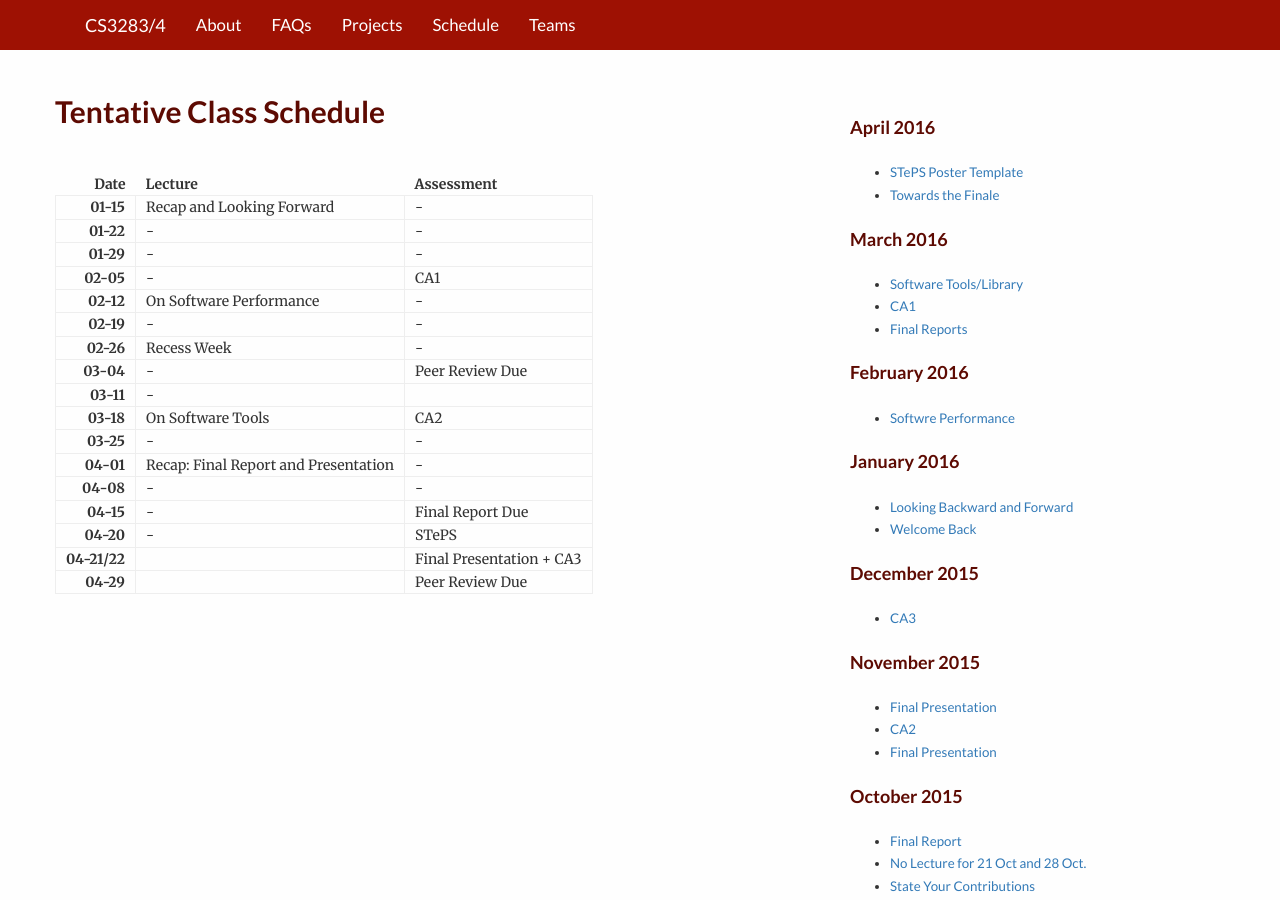
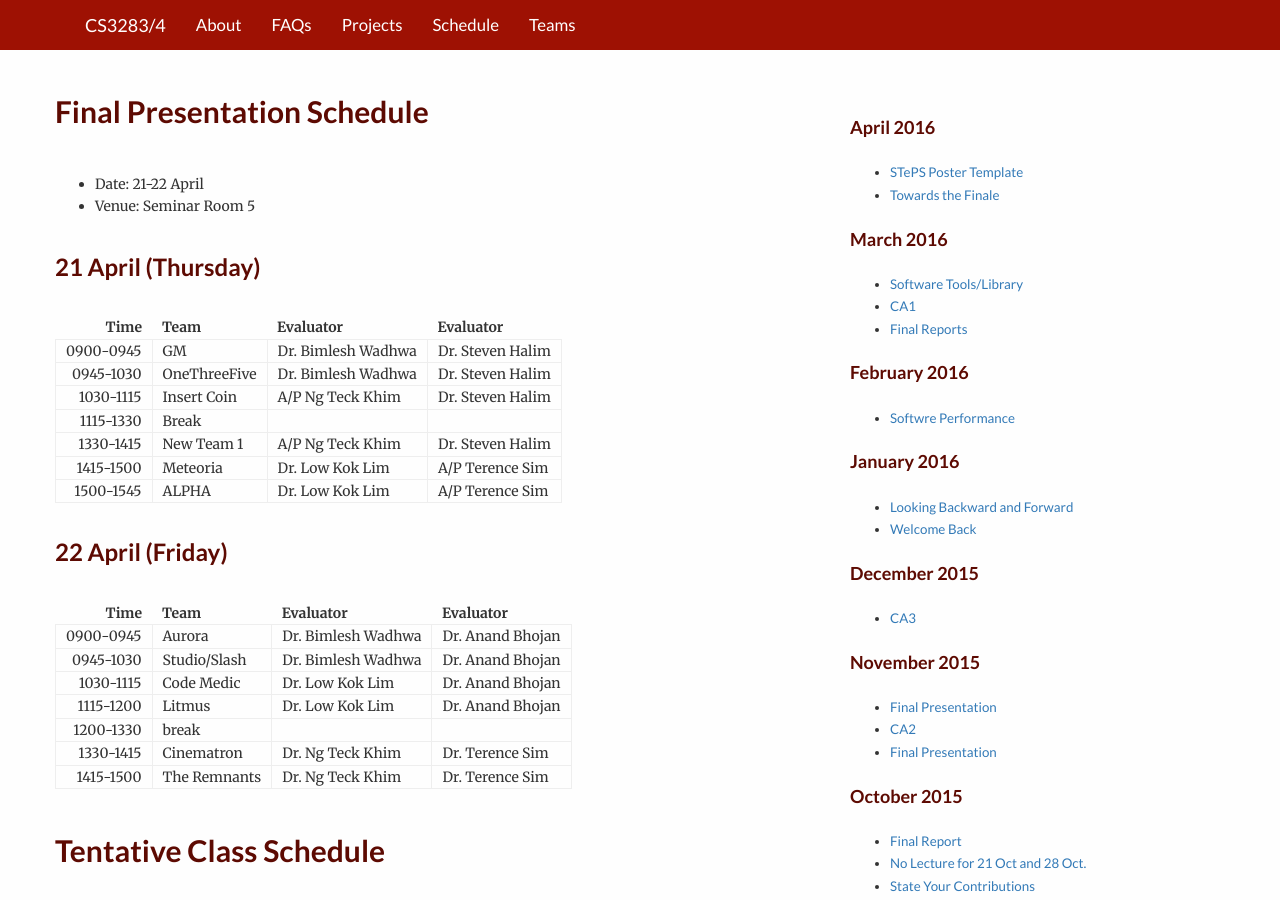
Before and after one commit to nus-mtp/1516, a Jekyll site: the page built from schedule.md, in a window 1280 px wide and 900 px high. Built offline with Jekyll 4.4.1, drawn with Linux system fonts in a browser that asks for light colours.

Commit message:
Added final presentation schedule

```diff
--- a/schedule.md
+++ b/schedule.md
@@ -3,6 +3,37 @@ title: Schedule
 layout: page
 group: navigation
 ---
+
+## Final Presentation Schedule
+
+* Date: 21-22 April
+* Venue: Seminar Room 5
+
+
+### 21 April (Thursday)
+
+| Time | Team | Evaluator | Evaluator |
+|-----:|:----------|:----------|:-----|
+| 0900-0945 | GM | Dr. Bimlesh Wadhwa| Dr. Steven Halim|
+| 0945-1030 | OneThreeFive | Dr. Bimlesh Wadhwa | Dr. Steven Halim|
+| 1030-1115 | Insert Coin | A/P Ng Teck Khim| Dr. Steven Halim|
+| 1115-1330 | Break | | |
+| 1330-1415 | New Team 1 | A/P Ng Teck Khim | Dr. Steven Halim|
+| 1415-1500 | Meteoria | Dr. Low Kok Lim| A/P Terence Sim|
+| 1500-1545 | ALPHA | Dr. Low Kok Lim| A/P Terence Sim|
+
+### 22 April (Friday)
+
+| Time | Team | Evaluator | Evaluator |
+|-----:|:----------|:----------|:-----|
+| 0900-0945 | Aurora | Dr. Bimlesh Wadhwa | Dr. Anand Bhojan |
+| 0945-1030 | Studio/Slash | Dr. Bimlesh Wadhwa| Dr. Anand Bhojan |
+| 1030-1115 | Code Medic | Dr. Low Kok Lim | Dr. Anand Bhojan |
+| 1115-1200 | Litmus | Dr. Low Kok Lim | Dr. Anand Bhojan |
+| 1200-1330| break |||
+| 1330-1415 | Cinematron | Dr. Ng Teck Khim| Dr. Terence Sim|
+| 1415-1500 | The Remnants| Dr. Ng Teck Khim| Dr. Terence Sim|
+
 
 ## Tentative Class Schedule
 
```
